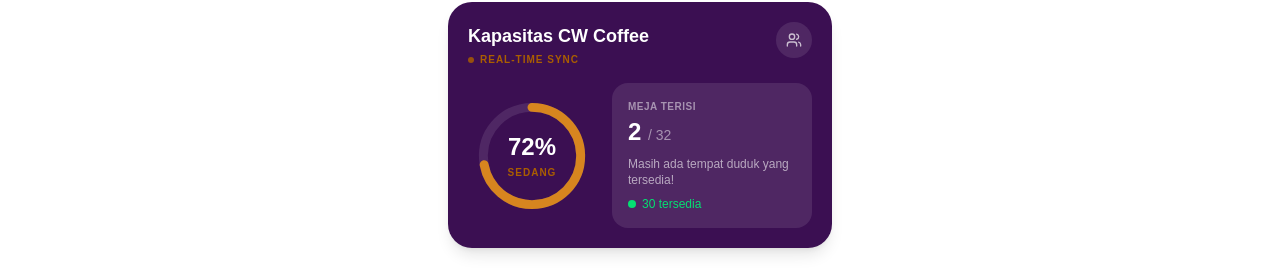
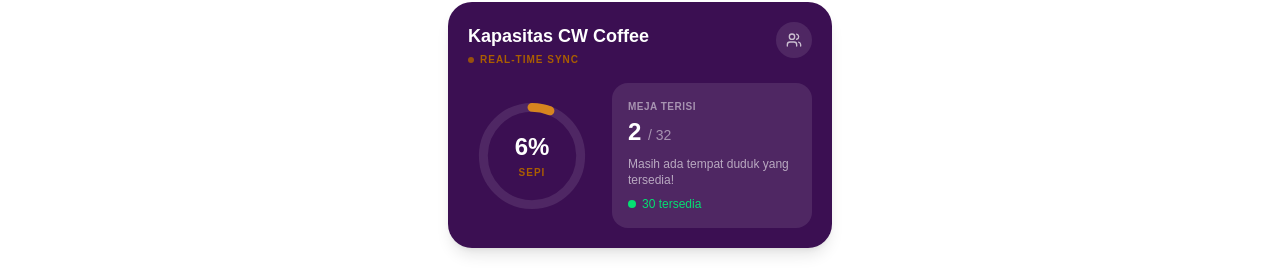
Before and after one commit to CW-Coffee-Smart-Monitor/CW-Monitoring, a Next.js app: page / in a window 1280 px wide. Shown: the part 101-371 px from the top of the page. Built offline with nearby package versions, Linux system fonts and the light colour scheme; no server answers; the database is empty.

Commit message:
feat: fixing CapacityCard in home menu

```diff
--- a/src/app/page.tsx
+++ b/src/app/page.tsx
@@ -15,7 +15,6 @@
 
       {/* Capacity Card */}
       <CapacityCard
-        percentage={72}
         filled={summary.totalTables - summary.available}
         total={summary.totalTables}
       />
--- a/src/components/home/CapacityCard.tsx
+++ b/src/components/home/CapacityCard.tsx
@@ -3,12 +3,15 @@
 import { Users } from 'lucide-react';
 
 interface Props {
-  percentage: number;
   filled: number;
   total: number;
 }
 
-export default function CapacityCard({ percentage, filled, total }: Props) {
+export default function CapacityCard({ filled, total }: Props) {
+  const percentage = total > 0
+  ? Math.round((filled / total) * 100)
+  : 0;
+
   const available = total - filled;
   const label = percentage >= 80 ? 'RAMAI' : percentage >= 50 ? 'SEDANG' : 'SEPI';
 
```
